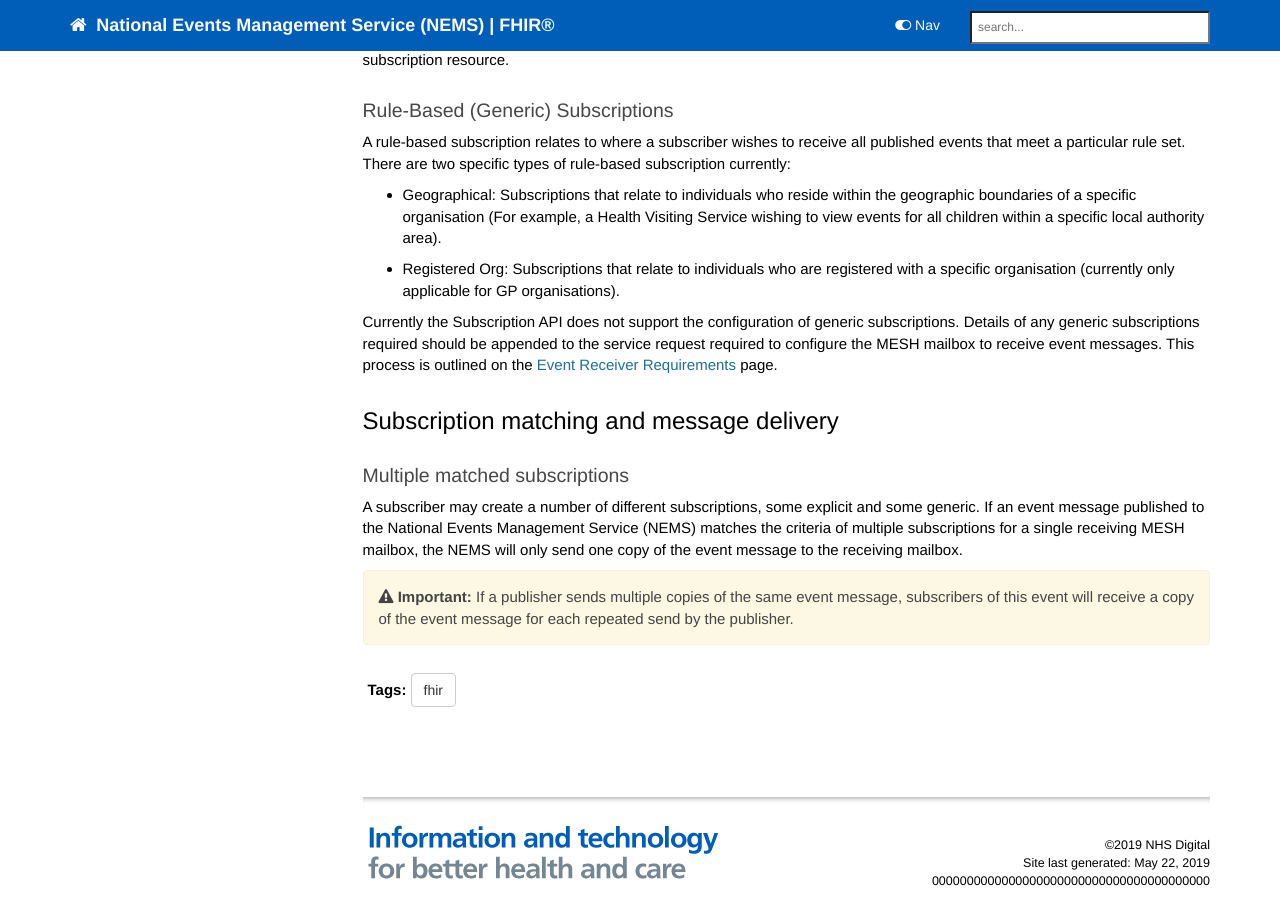
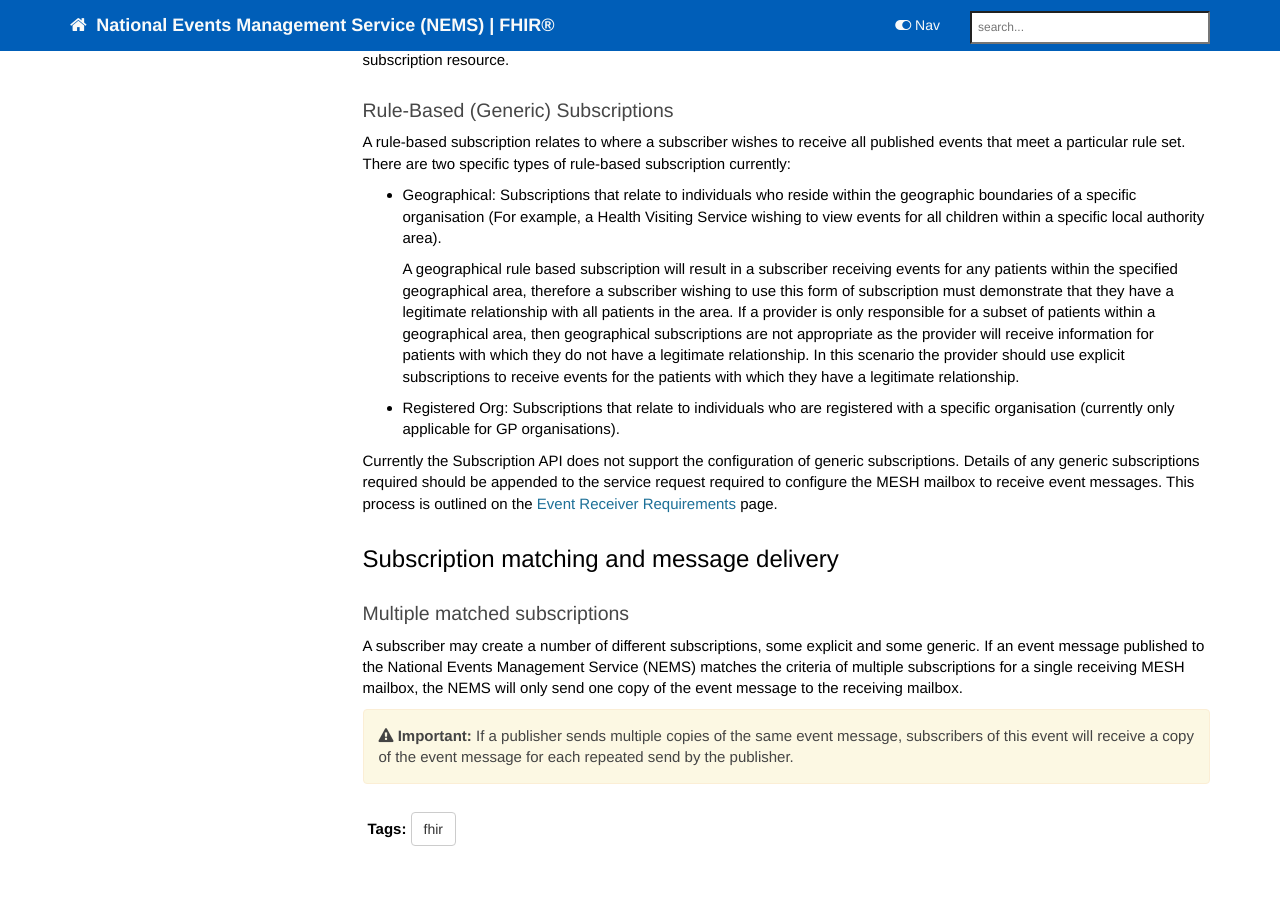
Before and after one commit to nhsconnect/Events-Management, a Jekyll site: the page built from pages/subscriptions/explore_subscriptions.md, in a window 1280 px wide and 900 px high, scrolled down 608 px. Built offline with Jekyll 4.4.1, drawn with Linux system fonts in a browser that asks for light colours; nearby versions of some CDN libraries; comment, search, counter and statistics services are not loaded.

Commit message:
Added information to the geographical rule based subscriptions section around appropriate use of the generic subscription type

```diff
--- a/pages/subscriptions/explore_subscriptions.md
+++ b/pages/subscriptions/explore_subscriptions.md
@@ -25,10 +25,12 @@ Explicit subscriptions SHOULD only be active for patients under the subscribing
 A rule-based subscription relates to where a subscriber wishes to receive all published events that meet a particular rule set. There are two specific types of rule-based subscription currently:
 
 - Geographical: Subscriptions that relate to individuals who reside within the geographic boundaries of a specific organisation (For example, a Health Visiting Service wishing to view events for all children within a specific local authority area).
+
+  A geographical rule based subscription will result in a subscriber receiving events for any patients within the specified geographical area, therefore a subscriber wishing to use this form of subscription must demonstrate that they have a legitimate relationship with all patients in the area. If a provider is only responsible for a subset of patients within a geographical area, then geographical subscriptions are not appropriate as the provider will receive information for patients with which they do not have a legitimate relationship. In this scenario the provider should use explicit subscriptions to receive events for the patients with which they have a legitimate relationship.
+
 - Registered Org: Subscriptions that relate to individuals who are registered with a specific organisation (currently only applicable for GP organisations).
 
 Currently the Subscription API does not support the configuration of generic subscriptions. Details of any generic subscriptions required should be appended to the service request required to configure the MESH mailbox to receive event messages. This process is outlined on the [Event Receiver Requirements](receiver_requirements.html#mesh-mailbox-configuration) page.
-
 
 ## Subscription matching and message delivery ##
 
```
Also changed, not shown: pages/overview/overview_release_notes.md (+2 -0 lines).
